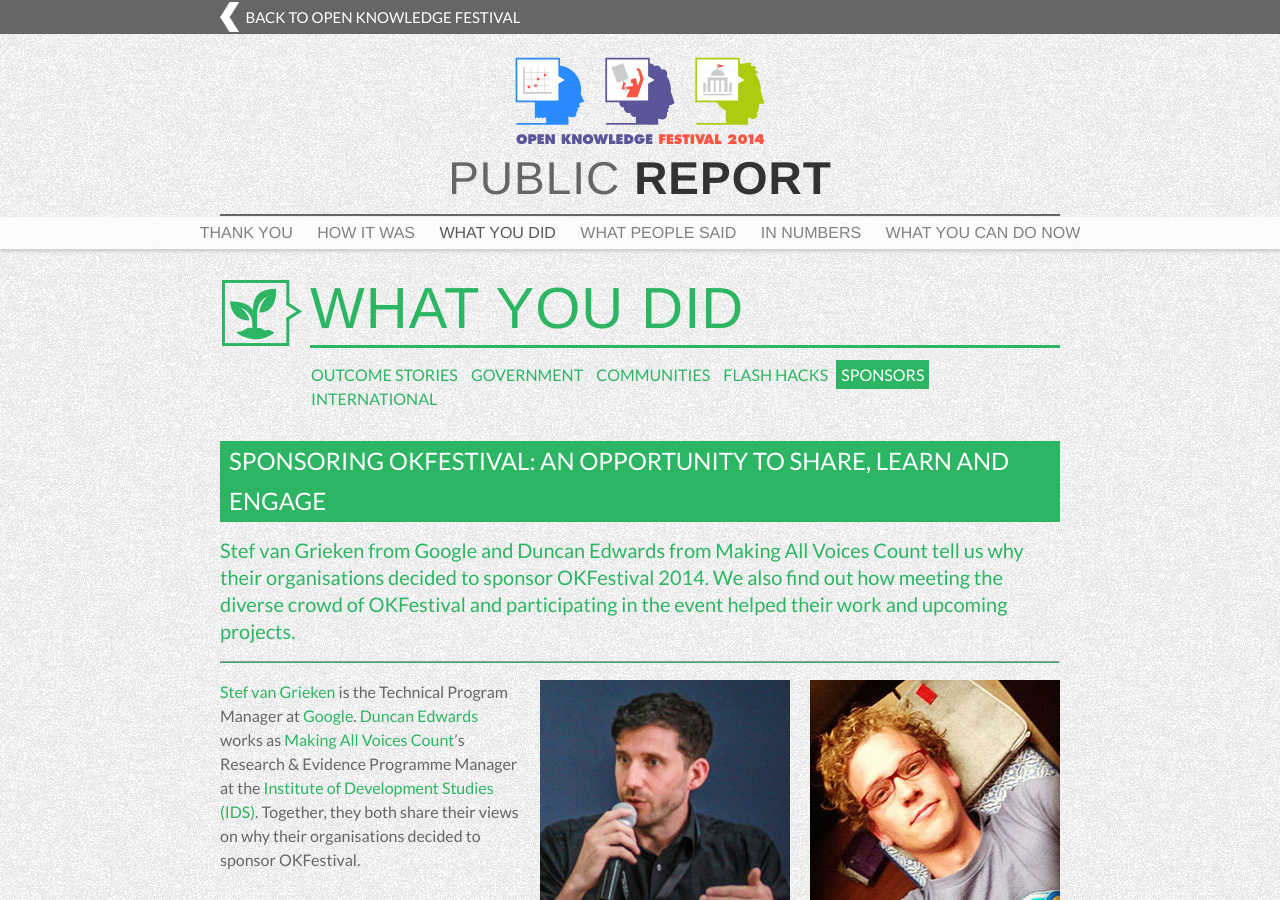
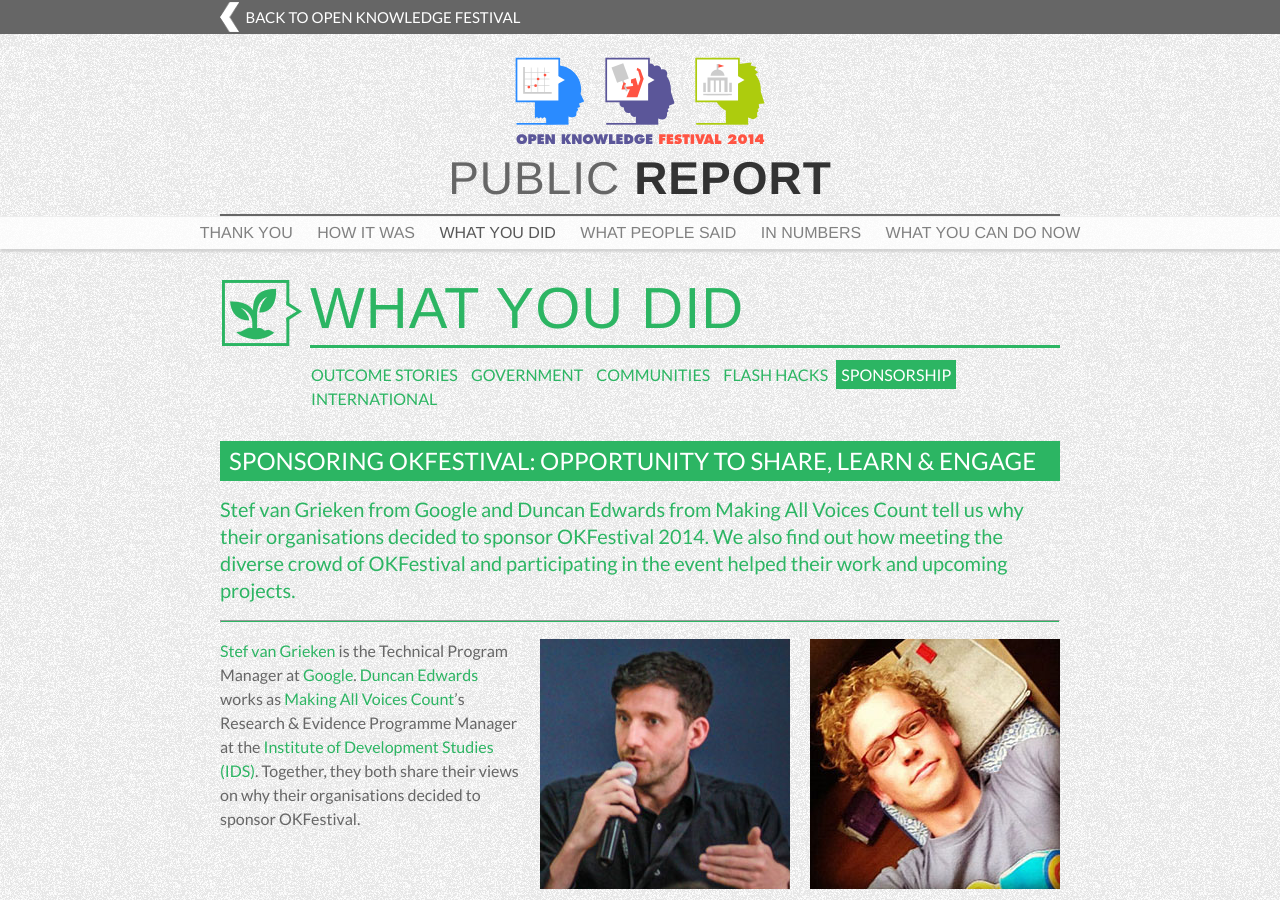
Before and after one commit to okfn/okfestival-public-report, a Jekyll site: the page built from pages/what-you-did/sponsors.md, in a window 1280 px wide and 900 px high. Built offline with Jekyll 4.4.1, drawn with Linux system fonts in a browser that asks for light colours; some web fonts are replaced.

Commit message:
Update sponsors.md

```diff
--- a/pages/what-you-did/sponsors.md
+++ b/pages/what-you-did/sponsors.md
@@ -1,7 +1,7 @@
 ---
 layout: page
 parent_title: What You Did
-title: Sponsors
+title: Sponsorship
 permalink: what-you-did/sponsors/
 identifier: what-you-did
 order: 5
@@ -19,7 +19,7 @@
 
 ---
 
-## Sponsoring OKFestival: An Opportunity to Share, Learn and Engage
+## Sponsoring OKFestival: Opportunity to Share, Learn & Engage
 
 <span class="summary">Stef van Grieken from Google and Duncan Edwards from Making All Voices Count tell us why their organisations decided to sponsor OKFestival 2014. We also find out how meeting the diverse crowd of OKFestival and participating in the event helped their work and upcoming projects.</span>
 
```
